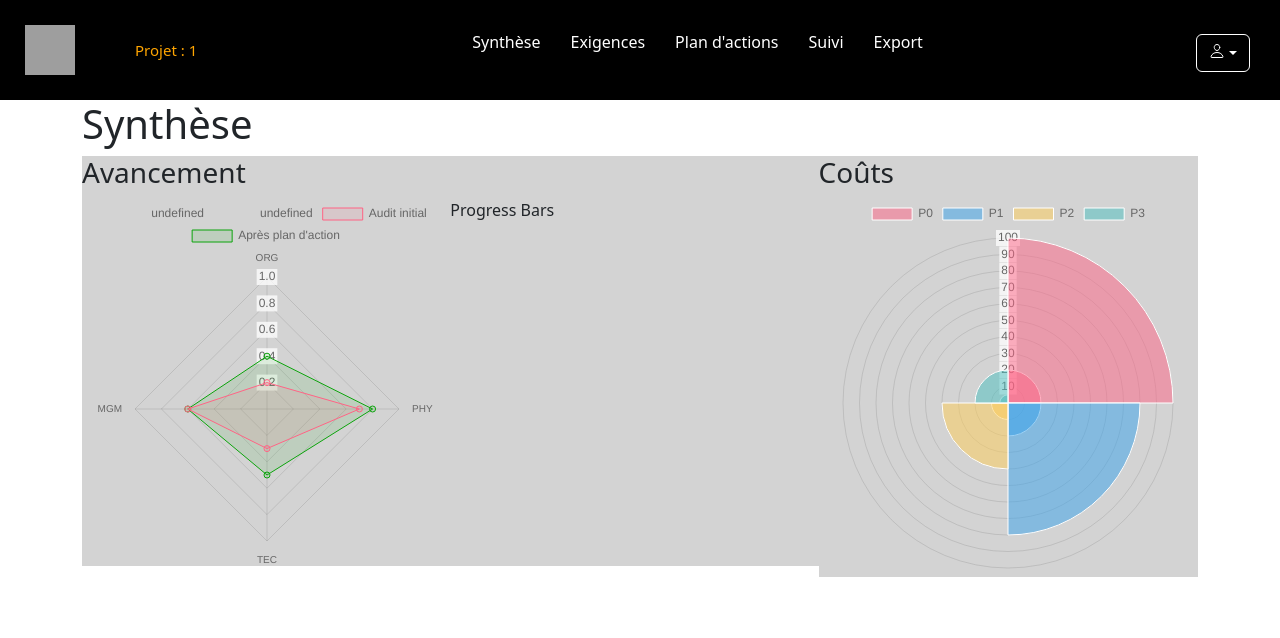
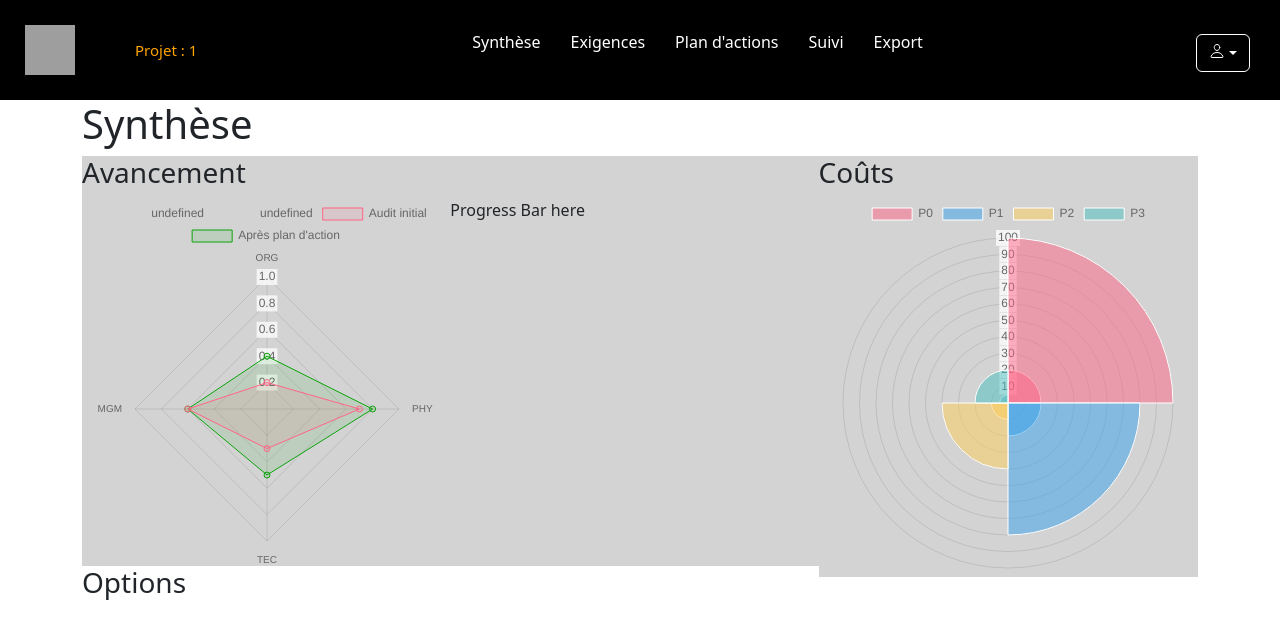
Before and after one commit to louison77/App, a React (Create React App) app in the folder app/: page /Gestion/1/Resume in a window 1280 px wide. Shown: the top 638 px of the page. Built offline with nearby package versions, Linux system fonts and the light colour scheme; grey boxes are pictures that could not be loaded.

Commit message:
changed progress bar display in resume

```diff
--- a/app/src/components/GestionPage/Resume.jsx
+++ b/app/src/components/GestionPage/Resume.jsx
@@ -2,6 +2,7 @@ import React from "react";
 import "../../styles/components/GestionStyle/_resume.css";
 import RadarChart from "./Graphs/ProgressRadar.jsx"
 import PolarAreaChart from "./Graphs/CostPolarArea.jsx"
+import ProgressBar from "./Graphs/ProgressBar";
 
 const Resume = () => {
   return (
@@ -10,7 +11,7 @@ const Resume = () => {
       <div class="tile_two-third_left">
       <h3>Avancement</h3>
       <div class="tile_half_left"><RadarChart/></div>
-      <div class="tile_half_right">Progress Bars</div>
+      <div class="tile_half_right">Progress Bar here</div>
       </div>
 
       <div class="tile_one-third_right">
@@ -18,8 +19,13 @@ const Resume = () => {
       <PolarAreaChart/>
       </div>
 
+      <div class="tile_full">
+      <h3>Options</h3>
+      </div>
+
 
       {/*
+      <div class="tile_full"> full </div>
       <div class="tile_half_left"> half left </div>
       <div class="tile_half_right"> half right </div>
       <div class="tile_two-third_left"> two-third left </div>
```
